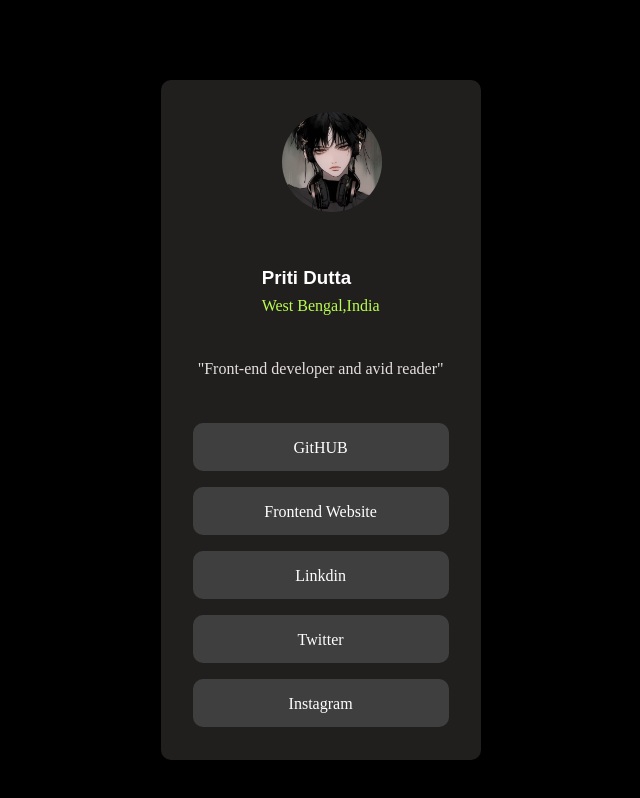
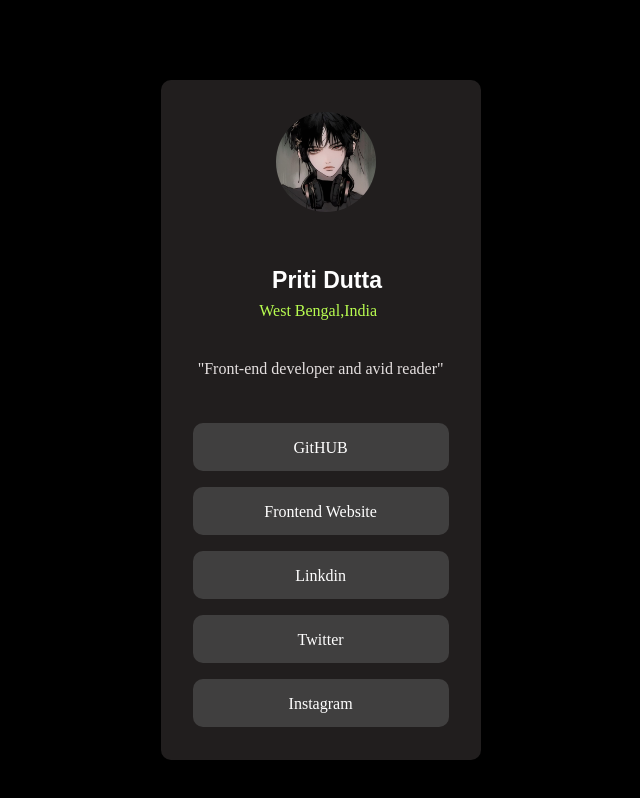
Before and after one commit to duttapriti/socialLinkprofile, a plain HTML site: page index.html in a window 1280 px wide. Shown: the whole page, without its empty margins (313-953 px from the left). Drawn offline with Linux system fonts and the light colour scheme.

Commit message:
Update index.css

```diff
--- a/index.css
+++ b/index.css
@@ -26,7 +26,7 @@ body {
 
 .img {
     align-self: baseline;
-    margin: 4vh 0 0 7vw;
+    margin: 4vh 0 0 6.5vw;
 }
 
 .text {
@@ -43,6 +43,8 @@ body {
 h3 {
     font-family: sans-serif;
     margin-bottom: 1vh;
+    margin-left: 1vw;
+    font-size: 23px;
 }
 
 p span {
```
